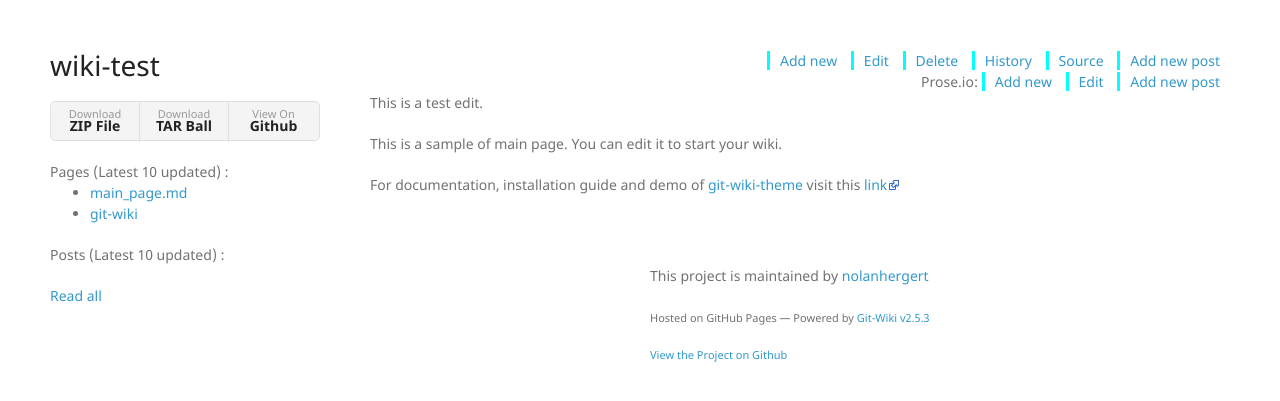
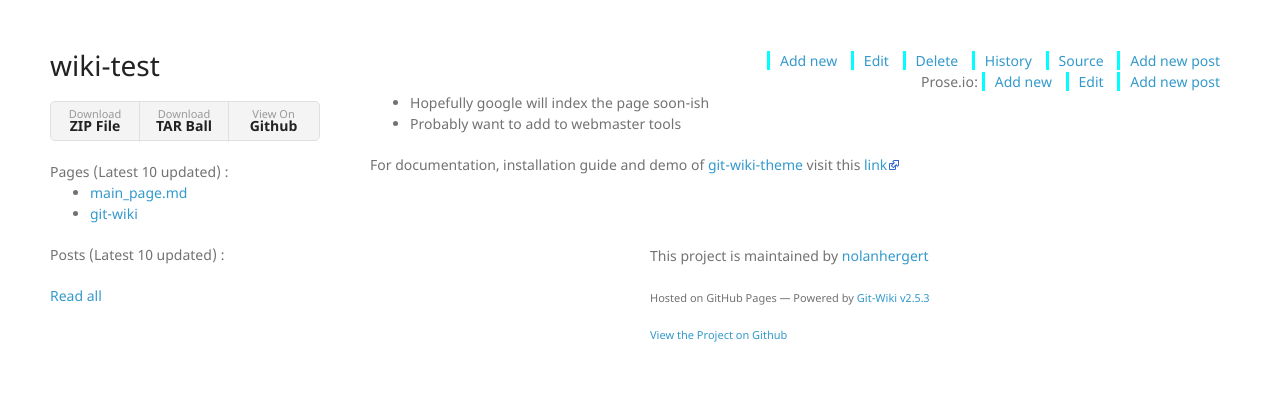
Before and after one commit to nolanhergert/wiki-test, a Jekyll site: the page built from wiki/main_page.md, in a window 1280 px wide. Shown: the top 401 px of the page. Built offline with Jekyll 4.4.1, drawn with Linux system fonts in a browser that asks for light colours; nearby versions of some CDN libraries; comment, search, counter and statistics services are not loaded.

Commit message:
Update main_page.md

```diff
--- a/wiki/main_page.md
+++ b/wiki/main_page.md
@@ -1,8 +1,8 @@
 ---
 redirect_from: "/"
 ---
-This is a test edit.
 
-This is a sample of main page. You can edit it to start your wiki.
+* Hopefully google will index the page soon-ish
+* Probably want to add to webmaster tools
 
 For documentation, installation guide and demo of [git-wiki-theme](git-wiki-theme) visit this [link](http://drassil.github.io/git-wiki/)
```
